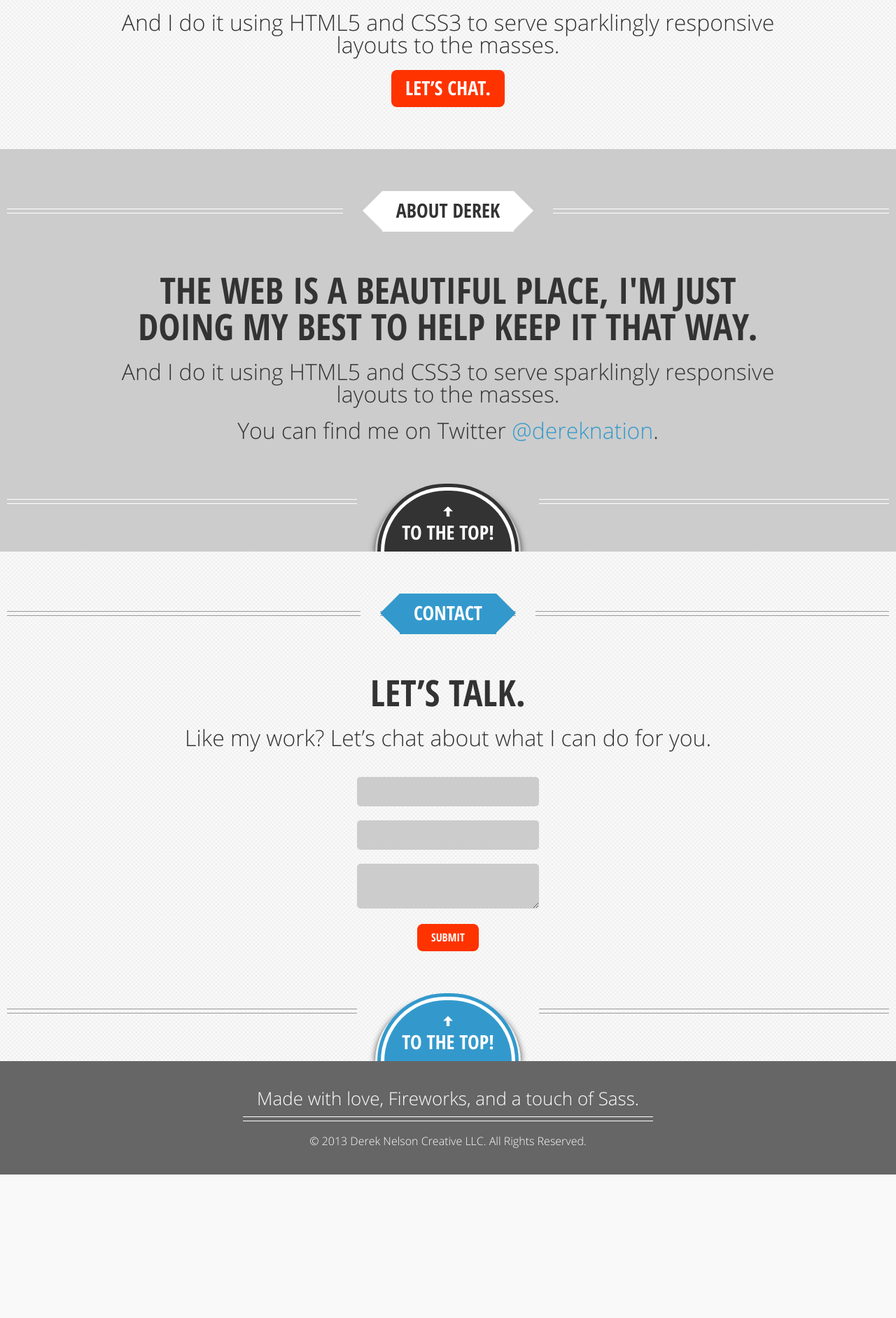
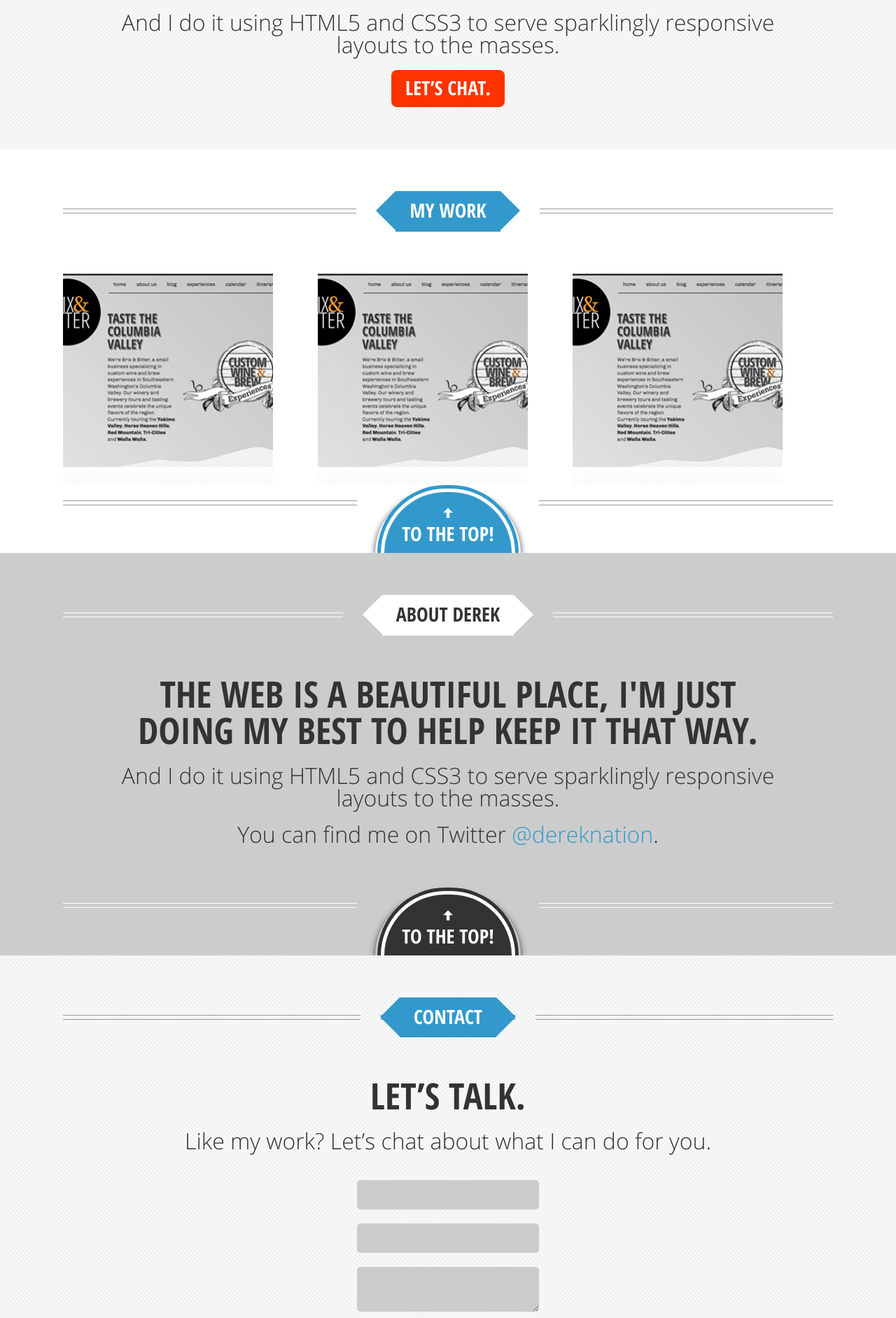
Before and after one commit to heyderek/heyderek, a PHP site: page / in a window 1280 px wide. Shown: the part 388-2271 px from the top of the page at 70% size. Before the commit the page ends 2066 px from the top, so only its background shows below. Run offline with PHP 8.4, Linux system fonts and the light colour scheme.

Commit message:
Added plaholder image, and adjusted layout styles for portfolio section.

```diff
--- a/index.html
+++ b/index.html
@@ -35,6 +35,30 @@
           <button class="button orange">Let&rsquo;s Chat.</button>
         </div><!-- /.copy -->
       </header><!-- /header.wrapper -->
+
+
+
+
+      <section class="work">
+         <div class="wrapper">
+            <header class="page-tag-blue grey-double-border">
+              <h3 class="blue">My Work</h3>
+            </header><!-- /.page-tag-wrap -->
+            <ul class="gallery">
+              <li><img src="images/placeholder.png" /></li>
+              <li><img src="images/placeholder.png" /></li>
+              <li><img src="images/placeholder.png" /></li>
+            </ul>
+            <footer class="panel-nav grey-double-border">
+              <div class="ns-button-wrap-blue">
+                <button class="tothetop"><span>To The Top!</span></button>
+              </div><!-- /.ns-button-wrap -->
+            </footer><!-- /.panel-nav -->
+        </div><!-- /.wrapper -->
+
+
+
+      </section><!-- /.work -->
       <section class="about">
         <div class="wrapper">
           <header class="page-tag-white white-double-border">
@@ -52,8 +76,6 @@
           </footer><!-- /.panel-nav -->
         </div><!-- /.wrapper -->
       </section><!-- /.about -->
-
-
       <section class="contact">
         <div class="wrapper">
           <header class="page-tag-blue grey-double-border">
@@ -76,9 +98,6 @@
             </footer><!-- /.panel-nav -->
         </div><!-- /.wrapper -->
       </section><!-- /.contact -->
-
-
-
       <footer class="colophon">
         <footer class="wrapper">
           <h4>Made with love, Fireworks, and a touch of Sass.</h4>
--- a/sass/style.sass
+++ b/sass/style.sass
@@ -44,7 +44,7 @@ a
 @media screen and (-webkit-min-device-pixel-ratio: 2), screen and (max--moz-device-pixel-ratio: 2)
   background: url('images/subtnet2_@2x.png')
 .wrapper
-  width: $cols16
+  width: $cols14
   margin: 0 auto
   position: relative
 .copy
@@ -279,10 +279,10 @@ footer.grey-double-border
 //Header
 
 .masthead
+  width: $cols16
   .copy
     .button
       font-size: 28px
-
 .branding
   h1,h2
     position: absolute
@@ -354,6 +354,29 @@ footer.grey-double-border
   ol
     list-style: decimal inside
 
+//Gallery
+
+.work
+  background: $white
+  .page-tag-blue h3
+    &:before, &:after
+      background: $white
+  .ns-button-wrap-blue
+    background: $white
+
+.gallery
+  list-style: none
+  li
+    width: $cols4
+    display: inline-block
+    box-sizing: border-box
+    margin-left: $cols1
+    &:first-child
+      margin-left: 0
+  img
+    width: 100%
+    height: auto
+
 //Sidebar
 
 //Footer
--- a/style.css
+++ b/style.css
@@ -314,7 +314,7 @@ a {
 @media screen and (-webkit-min-device-pixel-ratio: 2), screen and (max--moz-device-pixel-ratio: 2) {
   background: url("images/subtnet2_@2x.png"); }
 .wrapper {
-  width: 78.75em;
+  width: 68.75em;
   margin: 0 auto;
   position: relative; }
 
@@ -545,8 +545,10 @@ footer.grey-double-border {
         margin: 0 auto;
         display: block; }
 
-.masthead .copy .button {
-  font-size: 28px; }
+.masthead {
+  width: 78.75em; }
+  .masthead .copy .button {
+    font-size: 28px; }
 
 .branding h1, .branding h2 {
   position: absolute;
@@ -613,6 +615,26 @@ footer.grey-double-border {
 .content ol {
   list-style: decimal inside; }
 
+.work {
+  background: white; }
+  .work .page-tag-blue h3:before, .work .page-tag-blue h3:after {
+    background: white; }
+  .work .ns-button-wrap-blue {
+    background: white; }
+
+.gallery {
+  list-style: none; }
+  .gallery li {
+    width: 18.75em;
+    display: inline-block;
+    box-sizing: border-box;
+    margin-left: 3.75em; }
+    .gallery li:first-child {
+      margin-left: 0; }
+  .gallery img {
+    width: 100%;
+    height: auto; }
+
 .colophon {
   background: #666666;
   color: white;
```
Also changed, not shown: images/placeholder.png (added). Lines whose indentation alone changed are shown as unchanged.
